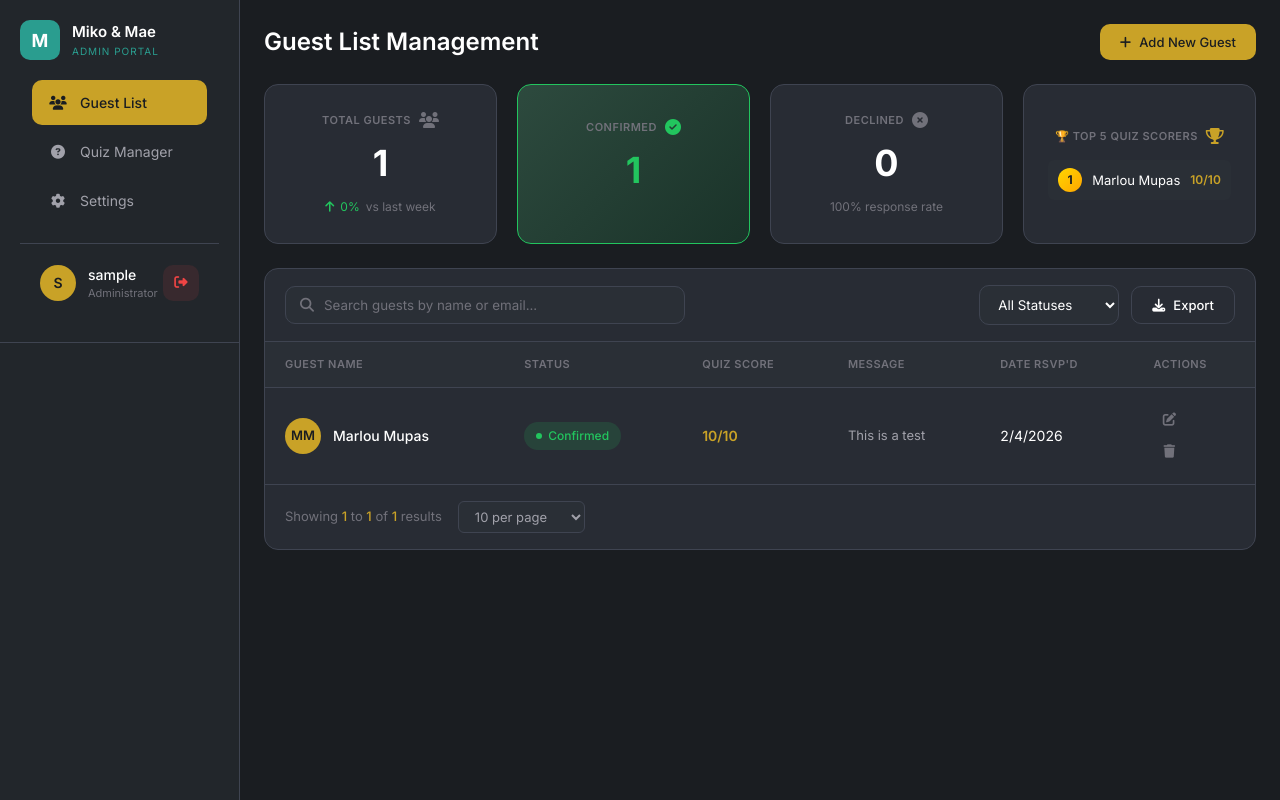
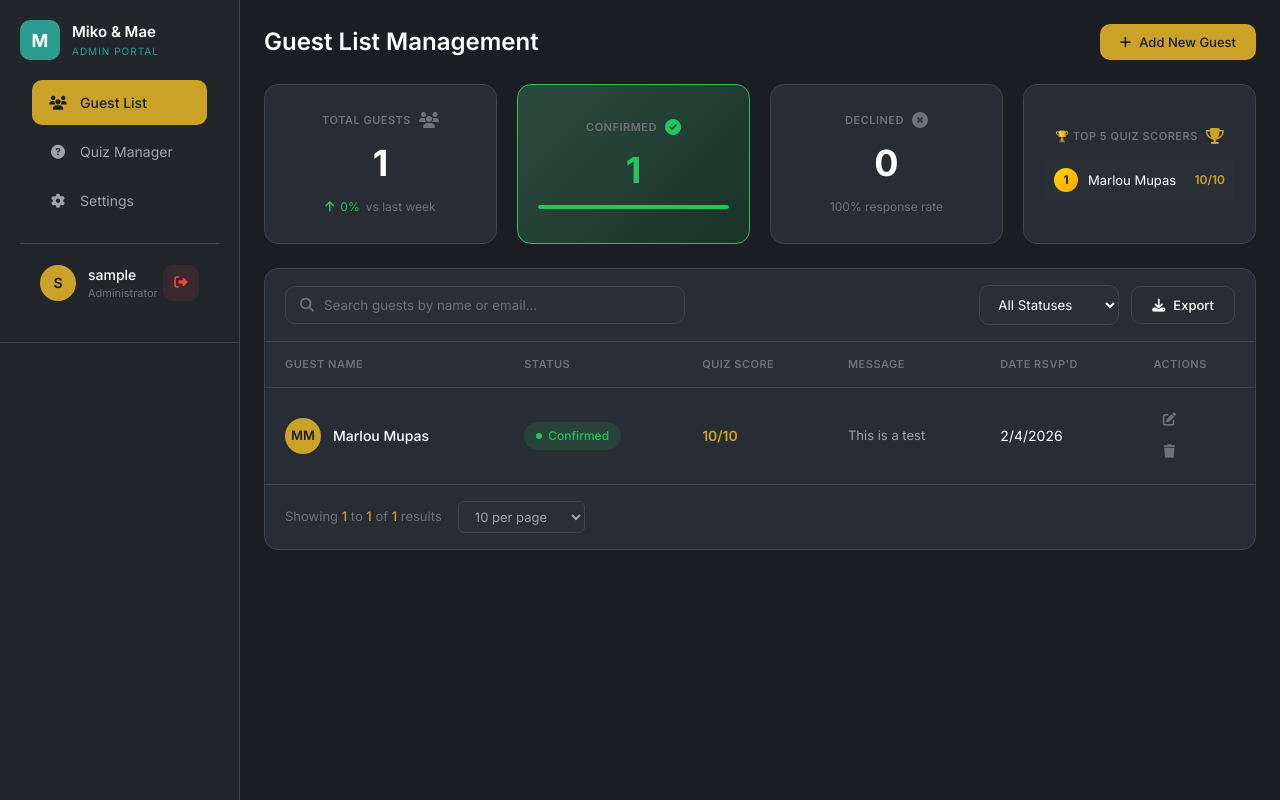
Before and after one commit to webdev-lou/celebrate-vows, a PHP site: page /admin.php in a window 1280 px wide. Run offline with PHP 8.4, Linux system fonts and the light colour scheme; the visitor is signed in with stand-in values (Sample User, id 1); data comes from the database, SQL or seed files in the repository.

Commit message:
minor css revision

```diff
--- a/admin.css
+++ b/admin.css
@@ -448,6 +448,7 @@ textarea {
     background: rgba(255, 255, 255, 0.1);
     border-radius: 2px;
     overflow: hidden;
+    width: 100%;
 }
 
 .progress-bar {
@@ -472,6 +473,8 @@ textarea {
     flex-direction: column;
     gap: 8px;
     margin-top: 8px;
+    width: 100%;
+    text-align: left;
 }
 
 .loading-scorers {
@@ -483,6 +486,7 @@ textarea {
 
 .scorer-item {
     display: flex;
+    width: 100%;
     align-items: center;
     gap: 10px;
     padding: 8px 10px;
--- a/admin.php
+++ b/admin.php
@@ -14,7 +14,7 @@ $adminUsername = Session::getAdminUsername();
     <link rel="preconnect" href="https://fonts.gstatic.com" crossorigin>
     <link href="https://fonts.googleapis.com/css2?family=Inter:wght@300;400;500;600;700&display=swap" rel="stylesheet">
     <link rel="stylesheet" href="https://cdnjs.cloudflare.com/ajax/libs/font-awesome/6.4.0/css/all.min.css">
-    <link rel="stylesheet" href="admin.css?v=1.0.1">
+    <link rel="stylesheet" href="admin.css?v=1.0.2">
 </head>
 
 <body>
```
